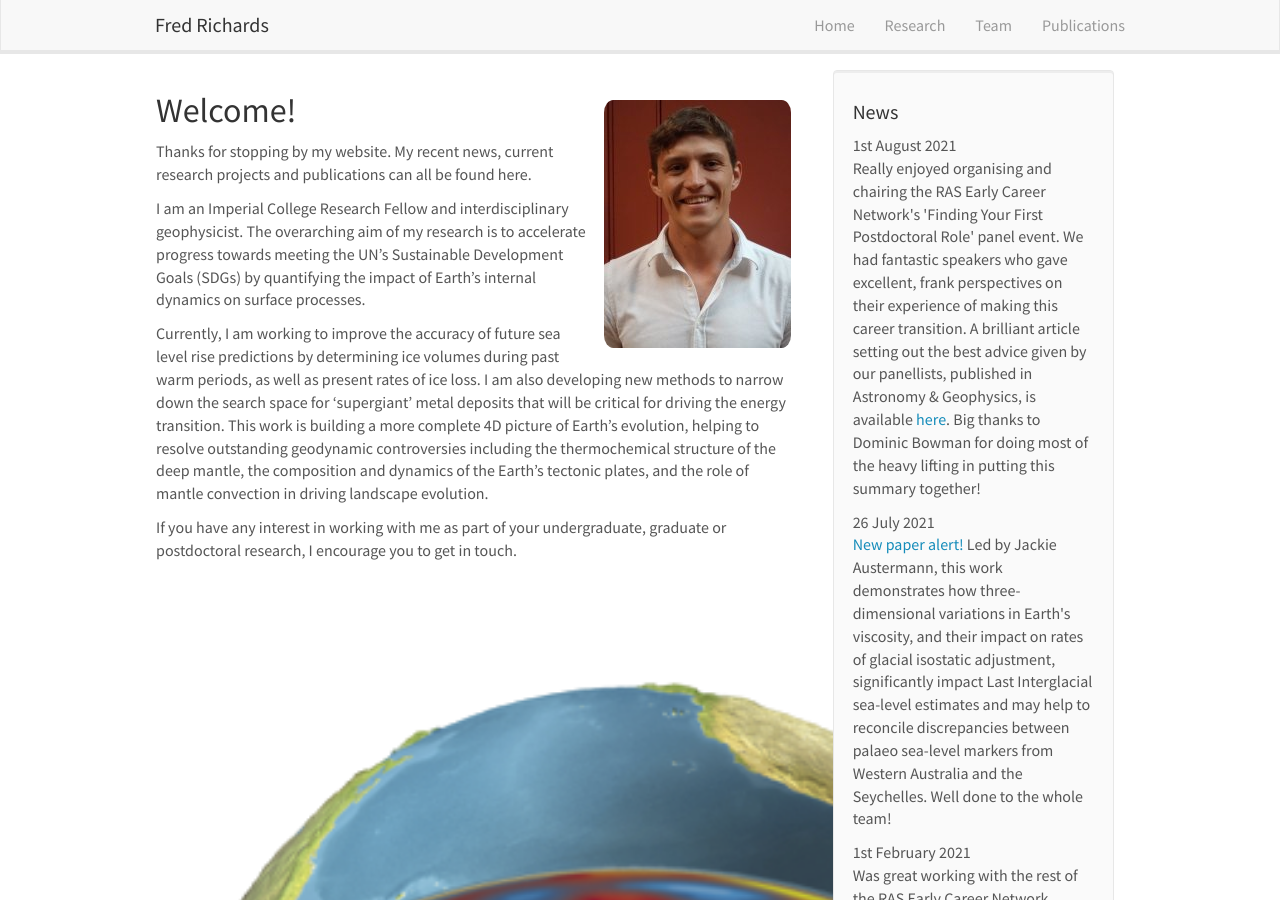
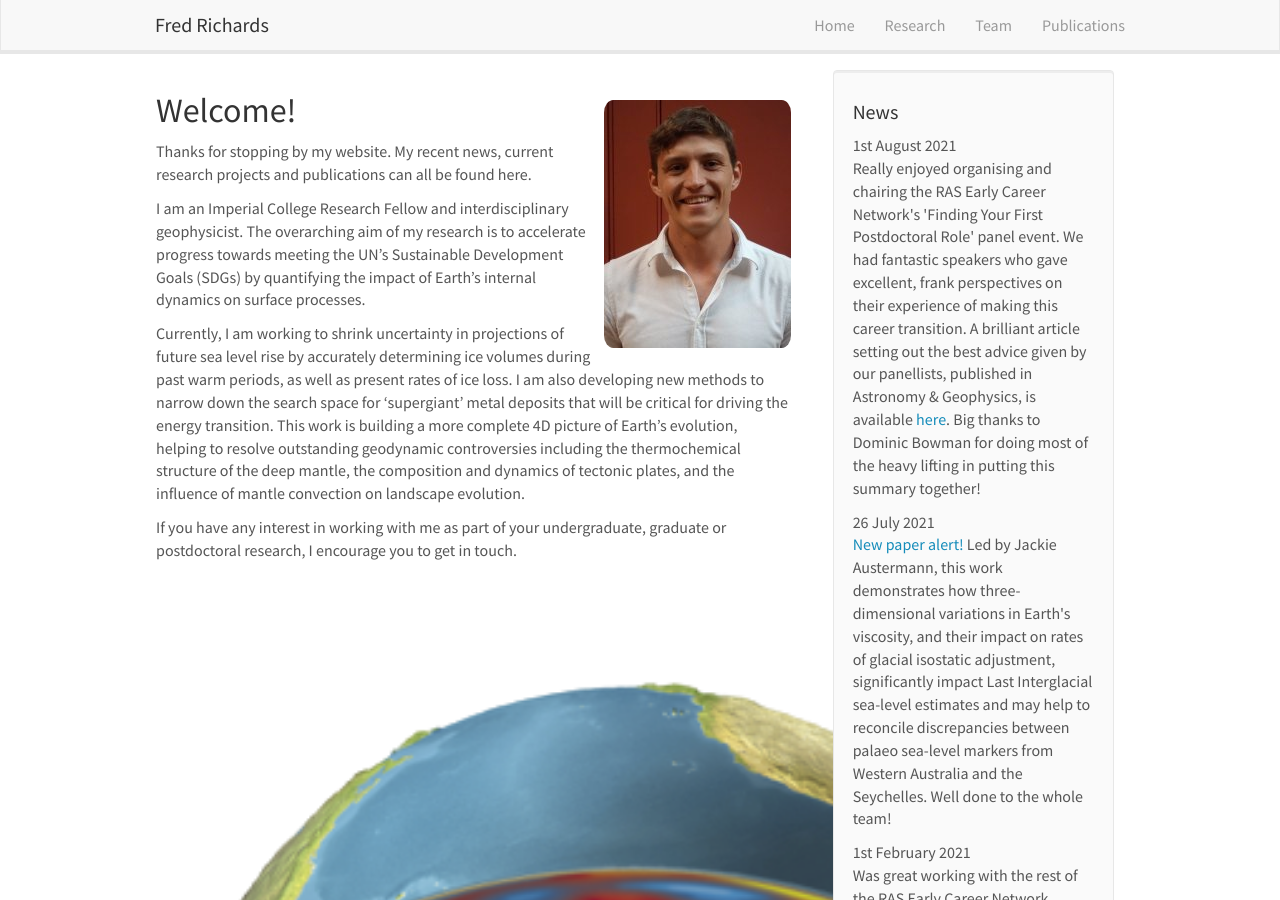
Before and after one commit to freddrichards/freddrichards.github.io, a Jekyll site: the page built from index.md, in a window 1280 px wide and 900 px high. Built offline with Jekyll 4.4.1, drawn with Linux system fonts in a browser that asks for light colours; nearby versions of some CDN libraries.

Commit message:
Update index.md

```diff
--- a/index.md
+++ b/index.md
@@ -14,7 +14,7 @@ Thanks for stopping by my website. My recent news, current research projects and
 
 I am an Imperial College Research Fellow and interdisciplinary geophysicist. The overarching aim of my research is to accelerate progress towards meeting the UN's Sustainable Development Goals (SDGs) by quantifying the impact of Earth's internal dynamics on surface processes.
 
-Currently, I am working to improve the accuracy of future sea level rise predictions by determining ice volumes during past warm periods, as well as present rates of ice loss. I am also developing new methods to narrow down the search space for 'supergiant' metal deposits that will be critical for driving the energy transition. This work is building a more complete 4D picture of Earth's evolution, helping to resolve outstanding geodynamic controversies including the thermochemical structure of the deep mantle, the composition and dynamics of the Earth's tectonic plates, and the role of mantle convection in driving landscape evolution.
+Currently, I am working to shrink uncertainty in projections of future sea level rise by accurately determining ice volumes during past warm periods, as well as present rates of ice loss. I am also developing new methods to narrow down the search space for 'supergiant' metal deposits that will be critical for driving the energy transition. This work is building a more complete 4D picture of Earth's evolution, helping to resolve outstanding geodynamic controversies including the thermochemical structure of the deep mantle, the composition and dynamics of tectonic plates, and the influence of mantle convection on landscape evolution.
 
 If you have any interest in working with me as part of your undergraduate, graduate or postdoctoral research, I encourage you to get in touch.
 
```
